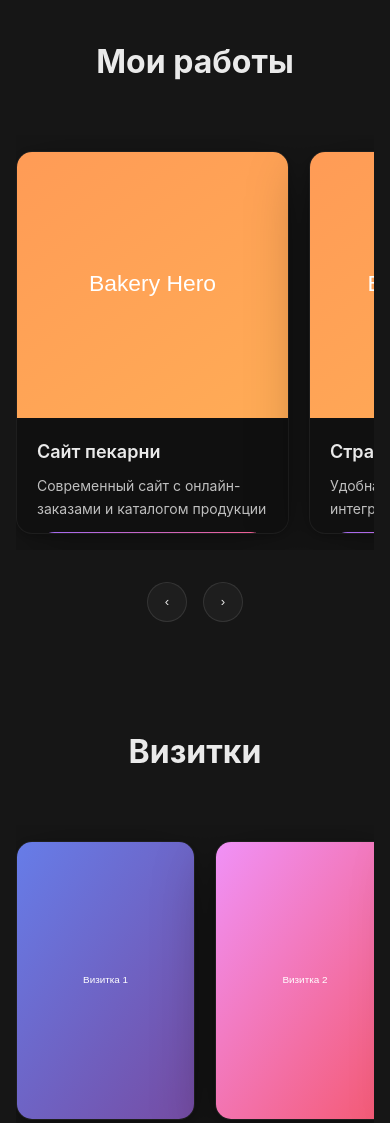
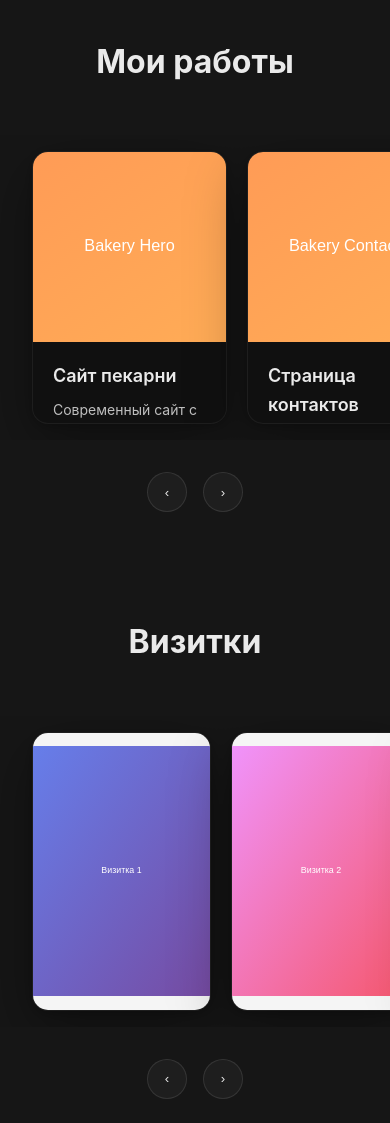
Before and after one commit to Gigabaitius/landing, a plain HTML site: page index.html in a window 390 px wide. Shown: the part 960-2083 px from the top of the page. Drawn offline with Linux system fonts and the light colour scheme.

Commit message:
Update index.html

```diff
--- a/index.html
+++ b/index.html
@@ -201,12 +201,16 @@
             position: relative;
             overflow: hidden;
             padding: 20px 0;
+            margin: 0 -24px;
+            padding-left: 24px;
+            padding-right: 24px;
         }
 
         .works-track {
             display: flex;
             gap: var(--biz-gap);
             transition: transform 0.6s cubic-bezier(0.22, 0.61, 0.36, 1);
+            padding: 0 20px;
         }
 
         .work-card {
@@ -282,12 +286,16 @@
             position: relative;
             overflow: hidden;
             padding: 20px 0;
+            margin: 0 -24px;
+            padding-left: 24px;
+            padding-right: 24px;
         }
 
         .biztrack {
             display: flex;
             gap: var(--biz-gap);
             transition: transform 0.6s cubic-bezier(0.22, 0.61, 0.36, 1);
+            padding: 0 20px;
         }
 
         .bizcard {
@@ -306,8 +314,9 @@
         .bizcard img {
             width: 100%;
             height: 100%;
-            object-fit: cover;
+            object-fit: contain;
             display: block;
+            background: #f5f5f5;
         }
 
         .bizcard:hover {
@@ -696,7 +705,7 @@
         @media (max-width: 1024px) {
             :root {
                 --biz-w: clamp(180px, 30vw, 260px);
-                --work-w: clamp(250px, 40vw, 350px);
+                --work-w: clamp(220px, 35vw, 320px);
             }
 
             .hero {
@@ -719,7 +728,7 @@
         @media (max-width: 768px) {
             :root {
                 --biz-w: clamp(160px, 43vw, 260px);
-                --work-w: clamp(200px, 60vw, 300px);
+                --work-w: clamp(180px, 45vw, 280px);
             }
 
             .container {
@@ -745,13 +754,20 @@
 
             .bizviewport, .works-viewport {
                 padding: 16px 0;
+                margin: 0 -16px;
+                padding-left: 16px;
+                padding-right: 16px;
+            }
+
+            .biztrack, .works-track {
+                padding: 0 16px;
             }
         }
 
         @media (max-width: 520px) {
             :root {
                 --biz-w: clamp(140px, 46vw, 240px);
-                --work-w: clamp(180px, 70vw, 280px);
+                --work-w: clamp(150px, 50vw, 250px);
             }
 
             .hero,
@@ -1264,13 +1280,19 @@
             if (workcards.length === 0) return;
             const cardWidth = workcards[0].offsetWidth;
             const gap = 20;
-            const edgePadding = 20;
-            const offset = currentWorkIndex * (cardWidth + gap) - edgePadding;
-            workstrack.style.transform = `translateX(-${Math.max(0, offset)}px)`;
+            const containerWidth = document.querySelector('.works-viewport').offsetWidth;
+            const trackPadding = 40; // 20px с каждой стороны
+            const maxOffset = Math.max(0, (cardWidth + gap) * workcards.length - containerWidth + trackPadding);
+            const offset = Math.min(currentWorkIndex * (cardWidth + gap), maxOffset);
+            workstrack.style.transform = `translateX(-${offset}px)`;
         }
 
         function clampWorkIndex(index) {
-            return Math.max(0, Math.min(index, workcards.length - 1));
+            const cardWidth = workcards[0]?.offsetWidth || 300;
+            const gap = 20;
+            const containerWidth = document.querySelector('.works-viewport').offsetWidth;
+            const maxIndex = Math.max(0, Math.ceil((cardWidth + gap) * workcards.length / containerWidth) - 1);
+            return Math.max(0, Math.min(index, maxIndex));
         }
 
         prevWorkBtn.addEventListener('click', () => {
@@ -1407,6 +1429,12 @@
             setBizCarouselPosition();
             setWorkCarouselPosition();
             initCardEvents();
+
+            // Дополнительная проверка через 100мс для корректного расчета размеров
+            setTimeout(() => {
+                setBizCarouselPosition();
+                setWorkCarouselPosition();
+            }, 100);
         });
 
         window.addEventListener('resize', () => {
```
